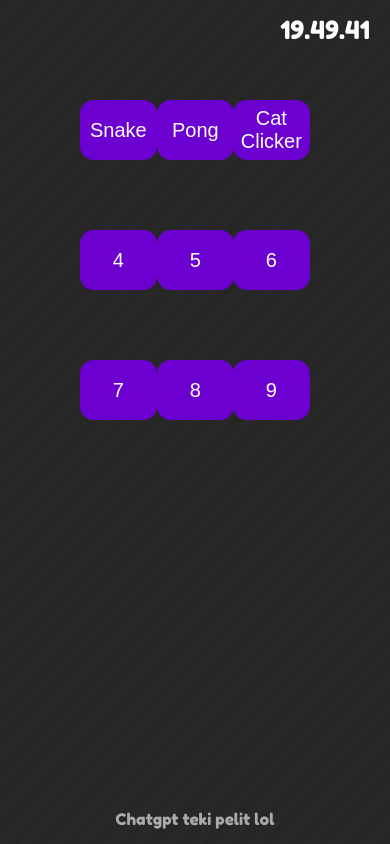
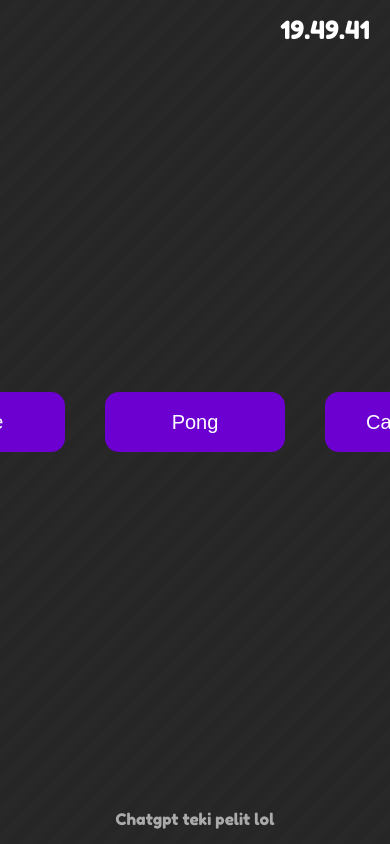
Before and after one commit to ghourtyk/ghourtyk.github.io, a plain HTML site: page tokasivu.html in a window 390 px wide. Drawn offline with Linux system fonts and the light colour scheme.

Commit message:
Refactor styles and update title in tokasivu.html
Updated the title and various styles for buttons, rows, and animations in the HTML file. Removed unnecessary comments and adjusted layout properties for better alignment and responsiveness.

```diff
--- a/tokasivu.html
+++ b/tokasivu.html
@@ -3,23 +3,17 @@
 <head>
 <link href="https://fonts.googleapis.com/css2?family=Fredoka+One&display=swap" rel="stylesheet">
 <meta name="viewport" content="width=device-width,initial-scale=1">
-<title>Tokasivu</title>
+<title>pelit</title>
 <style>
 body,html{margin:0;padding:0;height:100%;width:100%;overflow:hidden;font-family:'Fredoka One',cursive;background:#282828;background-image:repeating-linear-gradient(135deg,rgba(0,0,0,0.05),rgba(0,0,0,0.05) 10px,transparent 10px,transparent 20px);color:#fff;}
-.kello{position:fixed;top:15px;right:20px;font-size:25px;opacity:0;animation:slideInRight 1.2s ease-out 0.3s forwards;}
+.kello{position:fixed;top:15px;right:20px;font-size:25px;opacity:0;animation:slideInRight 0.7s ease-out 0.16s forwards;}
 .ala-teksti{position:fixed;bottom:15px;width:100%;text-align:center;font-size:16px;color:#aaa;opacity:0;animation:slideInUp 1s ease-out 2.5s forwards;}
-.buttons{margin-top:100px;width:100%;}
-.row{display:flex;justify-content:space-between;padding:0 80px;margin:70px 0;}
+.buttons{margin-top:100px;width:100%;display:flex;justify-content:center;align-items:center;height:calc(100vh - 200px);}
+.row{display:flex;justify-content:center;gap:40px;padding:0 80px;}
 .row button{width:180px;height:60px;transform:rotateY(90deg);opacity:0;}
-.row.top button:nth-child(1){animation:flipIn 0.8s ease-out 0.8s forwards;}
-.row.top button:nth-child(2){animation:flipIn 0.8s ease-out 1s forwards;}
-.row.top button:nth-child(3){animation:flipIn 0.8s ease-out 1.2s forwards;}
-.row.middle button:nth-child(1){animation:flipIn 0.8s ease-out 1.4s forwards;}
-.row.middle button:nth-child(2){animation:flipIn 0.8s ease-out 1.6s forwards;}
-.row.middle button:nth-child(3){animation:flipIn 0.8s ease-out 1.8s forwards;}
-.row.bottom button:nth-child(1){animation:flipIn 0.8s ease-out 2s forwards;}
-.row.bottom button:nth-child(2){animation:flipIn 0.8s ease-out 2.2s forwards;}
-.row.bottom button:nth-child(3){animation:flipIn 0.8s ease-out 2.4s forwards;}
+.row button:nth-child(1){animation:flipIn 0.4s ease-out 0.5s forwards;}
+.row button:nth-child(2){animation:flipIn 0.4s ease-out 0.6s forwards;}
+.row button:nth-child(3){animation:flipIn 0.4s ease-out 0.7s forwards;}
 button{background:#6c00d0;color:#fff;font-size:20px;border:none;border-radius:14px;cursor:pointer;transition:0.25s;position:relative;overflow:hidden;}
 button:hover{box-shadow:0 0 10px #6c00d0,0 0 20px #6c00d0,0 0 30px #6c00d0,0 0 40px #ff00ff;transform:scale(1.05);}
 .ripple{position:absolute;border-radius:50%;border:3px solid rgba(255,0,255,0.8);transform:scale(0);animation:ripple-effect 0.8s ease-out;}
@@ -36,7 +30,6 @@ button:hover{box-shadow:0 0 10px #6c00d0,0 0 20px #6c00d0,0 0 30px #6c00d0,0 0 4
 #score{font-size:18px;margin-bottom:10px;color:#0f0;text-shadow:0 0 10px #0f0;}
 #pongModeSelect{display:none;margin-bottom:10px;}
 #pongModeSelect button{width:150px;margin:5px;}
-/* Стили для игры-кликера */
 .clicker-container {text-align:center;padding:20px;width:550px;max-height:80vh;overflow-y:auto;}
 .clicker-title {font-size:24px;margin-bottom:20px;color:#ff00ff;text-shadow:0 0 10px #ff00ff;}
 .clicker-object {width:200px;height:200px;margin:0 auto 20px;cursor:pointer;transition:transform 0.1s;border-radius:20px;overflow:hidden;background:#333;display:flex;align-items:center;justify-content:center;position:relative;}
@@ -58,7 +51,6 @@ button:hover{box-shadow:0 0 10px #6c00d0,0 0 20px #6c00d0,0 0 30px #6c00d0,0 0 4
 .wash-button {background:linear-gradient(45deg, #00aaff, #00ffaa) !important;font-weight:bold;display:none;}
 .wash-button:hover {background:linear-gradient(45deg, #00ccff, #44ffbb) !important;}
 .wash-button:disabled {background:linear-gradient(45deg, #333, #666) !important;color:#999;}
-/* Стили для достижений */
 .achievements-container {margin-top:20px;text-align:left;}
 .achievements-title {font-size:20px;margin-bottom:10px;color:#ffcc00;text-shadow:0 0 10px #ffcc00;}
 .achievements-grid {display:grid;grid-template-columns:repeat(auto-fill, minmax(250px, 1fr));gap:10px;max-height:200px;overflow-y:auto;}
@@ -70,7 +62,6 @@ button:hover{box-shadow:0 0 10px #6c00d0,0 0 20px #6c00d0,0 0 30px #6c00d0,0 0 4
 .achievement-name {font-size:14px;font-weight:bold;color:#ffcc00;}
 .achievement-desc {font-size:12px;color:#ccc;}
 .achievement-reward {font-size:11px;color:#0f0;margin-top:2px;}
-/* Стили для вкладок */
 .tabs {display:flex;justify-content:center;margin-bottom:15px;border-bottom:2px solid #444;}
 .tab {padding:8px 15px;cursor:pointer;background:#333;border-radius:8px 8px 0 0;margin:0 5px;transition:background 0.3s;}
 .tab.active {background:#6c00d0;}
@@ -85,16 +76,10 @@ button:hover{box-shadow:0 0 10px #6c00d0,0 0 20px #6c00d0,0 0 30px #6c00d0,0 0 4
 <div class="kello" id="kello">00:00:00</div>
 
 <div class="buttons">
-  <div class="row top">
+  <div class="row">
     <button id="btn1">Snake</button>
     <button id="btn2">Pong</button>
     <button id="btn3">Cat Clicker</button>
-  </div>
-  <div class="row middle">
-    <button>4</button><button>5</button><button>6</button>
-  </div>
-  <div class="row bottom">
-    <button>7</button><button>8</button><button>9</button>
   </div>
 </div>
 
@@ -110,18 +95,15 @@ button:hover{box-shadow:0 0 10px #6c00d0,0 0 20px #6c00d0,0 0 30px #6c00d0,0 0 4
   </div>
   <canvas id="gameCanvas" width="500" height="400"></canvas>
 
-  <!-- Контейнер для игры-кликера -->
   <div id="clickerGame" class="clicker-container" style="display:none;">
     <h2 class="clicker-title">Funny Cat Clicker</h2>
 
-    <!-- Вкладки -->
     <div class="tabs">
       <div class="tab active" data-tab="main">Main</div>
       <div class="tab" data-tab="upgrades">Upgrades</div>
       <div class="tab" data-tab="achievements">Achievements</div>
     </div>
 
-    <!-- Основная вкладка -->
     <div class="tab-content" id="tab-main">
       <div class="clicker-stats">
         <div>Cats: <span id="catCount">0</span></div>
@@ -151,7 +133,6 @@ button:hover{box-shadow:0 0 10px #6c00d0,0 0 20px #6c00d0,0 0 30px #6c00d0,0 0 4
       </div>
     </div>
 
-    <!-- Вкладка улучшений -->
     <div class="tab-content" id="tab-upgrades" style="display:none;">
       <div class="clicker-upgrades">
         <button class="clicker-upgrade" id="upgrade1" data-cost="25" data-type="click" data-value="1">
@@ -187,12 +168,10 @@ button:hover{box-shadow:0 0 10px #6c00d0,0 0 20px #6c00d0,0 0 30px #6c00d0,0 0 4
       </div>
     </div>
 
-    <!-- Вкладка достижений -->
     <div class="tab-content" id="tab-achievements" style="display:none;">
       <div class="achievements-container">
         <div class="achievements-title">Achievements</div>
         <div class="achievements-grid" id="achievementsList">
-          <!-- Достижения будут добавляться через JavaScript -->
         </div>
       </div>
     </div>
@@ -200,7 +179,6 @@ button:hover{box-shadow:0 0 10px #6c00d0,0 0 20px #6c00d0,0 0 30px #6c00d0,0 0 4
 </div>
 
 <script>
-// Создаем аудио элементы для звуков
 const rebirthSound = new Audio('miau.mp3');
 const clickSound = new Audio('click.mp3');
 
@@ -255,7 +233,6 @@ let dx = 0, dy = 0, box = 20, scoreSnake = 0, food = {}, lastTimeSnake, speedSna
 let paddleHeight = 80, paddleWidth = 15, leftY, rightY, ballX, ballY, ballSpeedX, ballSpeedY, scoreBlue = 0, scoreRed = 0;
 let keys = {};
 
-// Переменные для игры-кликера
 let cats = 0;
 let catsPerClick = 1;
 let catsPerSecond = 0;
@@ -272,7 +249,6 @@ let clickCooldown = 0;
 let autoCatsInterval;
 let washInterval;
 
-// Система достижений
 const achievements = [
     { id: 'first_click', name: 'First Pet', desc: 'Pet your first cat', reward: '+0.5% golden cat chance', condition: () => cats >= 1, unlocked: false, bonus: () => goldenCatChance += 0.5 },
     { id: 'hundred_cats', name: 'Cat Lover', desc: 'Collect 100 cats', reward: '+2 cats per click', condition: () => cats >= 100, unlocked: false, bonus: () => catsPerClick += 2 },
@@ -284,7 +260,6 @@ const achievements = [
     { id: 'million_cats', name: 'Catillionaire', desc: 'Collect 1,000,000 cats', reward: '2x production multiplier', condition: () => cats >= 1000000, unlocked: false, bonus: () => globalMultiplier *= 2 }
 ];
 
-// Состояние игры для сохранения
 let gameState = {
     cats: 0,
     catsPerClick: 1,
@@ -310,7 +285,6 @@ let gameState = {
     lastSave: Date.now()
 };
 
-// Загрузка сохраненной игры при запуске
 function loadGame() {
     const saved = localStorage.getItem('catClickerSave');
     if (saved) {
@@ -348,7 +322,6 @@ function loadGame() {
     }
 }
 
-// Сохранение игры
 function saveGame() {
     gameState.cats = cats;
     gameState.catsPerClick = catsPerClick;
@@ -375,7 +348,6 @@ function saveGame() {
     console.log('Game saved successfully');
 }
 
-// Сброс игры
 function resetGame() {
     if (confirm('Are you sure you want to reset your progress? This cannot be undone!')) {
         cats = 0;
@@ -424,7 +396,6 @@ function resetGame() {
     }
 }
 
-// Rebirth система
 function performRebirth() {
     const rebirthRequirement = getRebirthRequirement();
 
@@ -484,17 +455,14 @@ function performRebirth() {
     }
 }
 
-// Получение требования для rebirth
 function getRebirthRequirement() {
     return 50000 * (rebirthCount + 1);
 }
 
-// Получение бонуса за следующий rebirth
 function getNextRebirthBonus() {
     return Math.floor((rebirthCount + 1) * 0.5) + 1;
 }
 
-// Обновление кнопки rebirth
 function updateRebirthButton() {
     const rebirthRequirement = getRebirthRequirement();
     const nextBonus = getNextRebirthBonus();
@@ -516,7 +484,6 @@ function updateRebirthButton() {
     document.getElementById('rebirthCount').textContent = rebirthCount;
 }
 
-// Показать уведомление о rebirth
 function showRebirthNotification(bonus) {
     const notification = document.createElement('div');
     notification.style.cssText = `
@@ -548,7 +515,6 @@ function showRebirthNotification(bonus) {
     }, 3000);
 }
 
-// Система грязной кошки
 function makeCatDirty() {
     if (!isCatDirty && !isWashing) {
         isCatDirty = true;
@@ -558,7 +524,6 @@ function makeCatDirty() {
     }
 }
 
-// Мытье кошки
 function startWashing() {
     if (isCatDirty && !isWashing) {
         isWashing = true;
@@ -580,7 +545,6 @@ function startWashing() {
     }
 }
 
-// Завершение мытья
 function finishWashing() {
     clearInterval(washInterval);
     isCatDirty = false;
@@ -592,7 +556,6 @@ function finishWashing() {
     saveGame();
 }
 
-// Обновление внешнего вида кошки
 function updateCatAppearance() {
     if (isCatDirty) {
         clickableCat.classList.add('dirty');
@@ -605,7 +568,6 @@ function updateCatAppearance() {
     }
 }
 
-// Обновление кнопки мытья
 function updateWashButton() {
     if (isCatDirty && !isWashing) {
         washButton.style.display = 'block';
@@ -626,7 +588,6 @@ function updateWashButton() {
     upgradeWashButton.disabled = cats < Math.ceil(50 * Math.pow(1.5, washSpeed));
 }
 
-// Улучшение скорости мытья
 function upgradeWashSpeed() {
     const cost = Math.ceil(50 * Math.pow(1.5, washSpeed));
     if (cats >= cost) {
@@ -638,7 +599,6 @@ function upgradeWashSpeed() {
     }
 }
 
-// Проверка достижений
 function checkAchievements() {
     let newAchievements = false;
 
@@ -660,7 +620,6 @@ function checkAchievements() {
     }
 }
 
-// Показать уведомление о достижении
 function showAchievementNotification(achievement) {
     const notification = document.createElement('div');
     notification.style.cssText = `
@@ -693,7 +652,6 @@ function showAchievementNotification(achievement) {
     }, 3000);
 }
 
-// Обновление отображения достижений
 function updateAchievementsDisplay() {
     const achievementsList = document.getElementById('achievementsList');
     achievementsList.innerHTML = '';
@@ -715,7 +673,6 @@ function updateAchievementsDisplay() {
     });
 }
 
-// Автосохранение каждые 30 секунд
 function startAutosave() {
     setInterval(() => {
         if (gameMode === "clicker") {
@@ -724,11 +681,9 @@ function startAutosave() {
     }, 30000);
 }
 
-// Загружаем игру при запуске страницы
 loadGame();
 startAutosave();
 
-// Система вкладок
 document.querySelectorAll('.tab').forEach(tab => {
     tab.addEventListener('click', function() {
         document.querySelectorAll('.tab').forEach(t => t.classList.remove('active'));
@@ -743,7 +698,6 @@ document.querySelectorAll('.tab').forEach(tab => {
     });
 });
 
-// Обработчики кнопок игр
 btn1.onclick = () => {
     overlay.style.display = "block";
     popup.style.display = "block";
@@ -808,7 +762,6 @@ function closeGame() {
 closeBtn.onclick = closeGame;
 overlay.onclick = closeGame;
 
-// ИГРА SNAKE
 function startSnake() {
     snake = [{x: 9 * box, y: 10 * box}];
     dx = box;
@@ -883,7 +836,6 @@ function snakeLoop(timestamp) {
     if(gameMode === "snake") requestAnimationFrame(snakeLoop);
 }
 
-// ИГРА PONG
 function startPong(mode) {
     pongMode = mode;
     pongModeSelect.style.display = "none";
@@ -1007,7 +959,6 @@ btnHuman.onclick = () => {
     startPong("human");
 }
 
-// CAT CLICKER GAME
 function startClicker() {
     updateClickerStats();
     updateAchievementsDisplay();
@@ -1036,7 +987,6 @@ function startClicker() {
     upgradeWashButton.onclick = upgradeWashSpeed;
 }
 
-// Обновление кнопок улучшений с проверкой rebirth требований
 function updateUpgradeButtons() {
     document.querySelectorAll('.clicker-upgrade').forEach(upgrade => {
         const id = upgrade.id;
@@ -1105,7 +1055,6 @@ function updateClickerStats() {
     });
 }
 
-// Обработчик клика по коту с системой грязной кошки
 let clickCounter = 0;
 const maxClicksBeforeDirty = 50;
 
@@ -1215,7 +1164,6 @@ function showGoldenCatEffect(event) {
     }, 2000);
 }
 
-// Добавляем CSS анимации
 const style = document.createElement('style');
 style.textContent = `
     @keyframes goldenPulse {
@@ -1238,7 +1186,6 @@ style.textContent = `
 `;
 document.head.appendChild(style);
 
-// Add click effects to all buttons
 document.querySelectorAll('button').forEach(button => {
     button.addEventListener('click', function(e) {
         const ripple = document.createElement('span');
```
